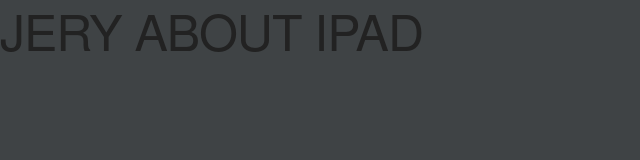
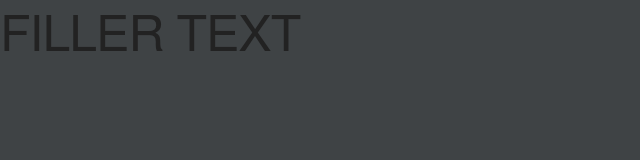
Before and after one commit to seythi/portfolio, a plain HTML site: page foo.html in a window 1280 px wide. Shown: the whole page, without its empty margins (0-640 px from the left). Drawn offline with Linux system fonts and the light colour scheme.

Commit message:
removed junk

```diff
--- a/foo.html
+++ b/foo.html
@@ -21,6 +21,6 @@
   <link rel="stylesheet" href="css/prtstyle.css">
 </head>
 <body>
-<h1>JERY ABOUT IPAD</h1>
+<h1>FILLER TEXT</h1>
 </body>
 </html>
```
Also changed, not shown: projects.html (+1 -1 lines).
